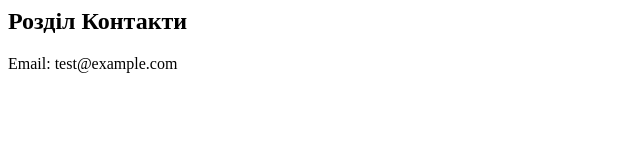
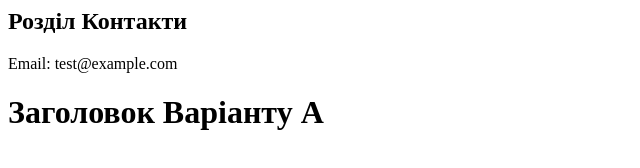
Before and after one commit to annasacuk27-cmd/git-lab2, a plain HTML site: page index.html in a window 1280 px wide. Shown: the whole page, without its empty margins (0-640 px from the left). Drawn offline with Linux system fonts and the light colour scheme.

Commit message:
Оновлено заголовок у варіанті А

```diff
--- a/index.html
+++ b/index.html
@@ -1,2 +1,3 @@
 <h2>Розділ Контакти</h2>
 <p>Email: test@example.com</p>
+<h1 id="title">Заголовок Варіанту А</h1>
```
